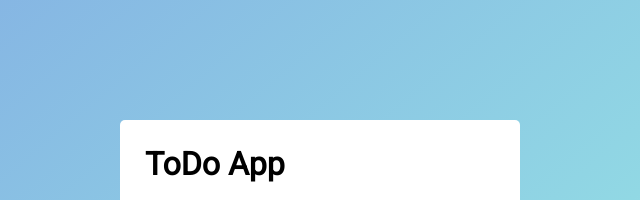
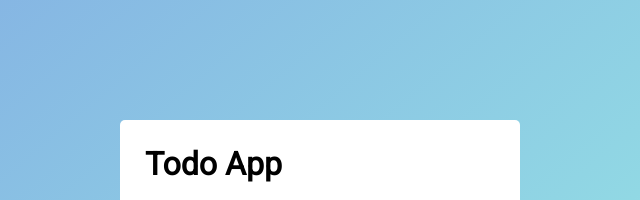
Before and after one commit to himanshu-wandhare/oibsip_3, a plain HTML site: page index.html in a window 1280 px wide. Shown: the top 200 px of the page, 320-960 px from the left. Drawn offline with Linux system fonts and the light colour scheme.

Commit message:
Files Update

```diff
--- a/index.html
+++ b/index.html
@@ -4,14 +4,14 @@
     <meta charset="UTF-8">
     <meta http-equiv="X-UA-Compatible" content="IE=edge">
     <meta name="viewport" content="width=device-width, initial-scale=1.0">
-    <title>To do app</title>
+    <title>Todo App</title>
     <link rel="stylesheet" href="styles.css">
     <script src="https://kit.fontawesome.com/becbf5f2fc.js" crossorigin="anonymous"></script>
     <script src="script.js" defer></script>
 </head>
 <body>
     <div class="container">
-        <div class="header"><h1>ToDo App</h1></div>
+        <div class="header"><h1>Todo App</h1></div>
         <div class="inputField">
             <input type="text">
             <button><i class="fa-solid fa-plus"></i></button>
```
